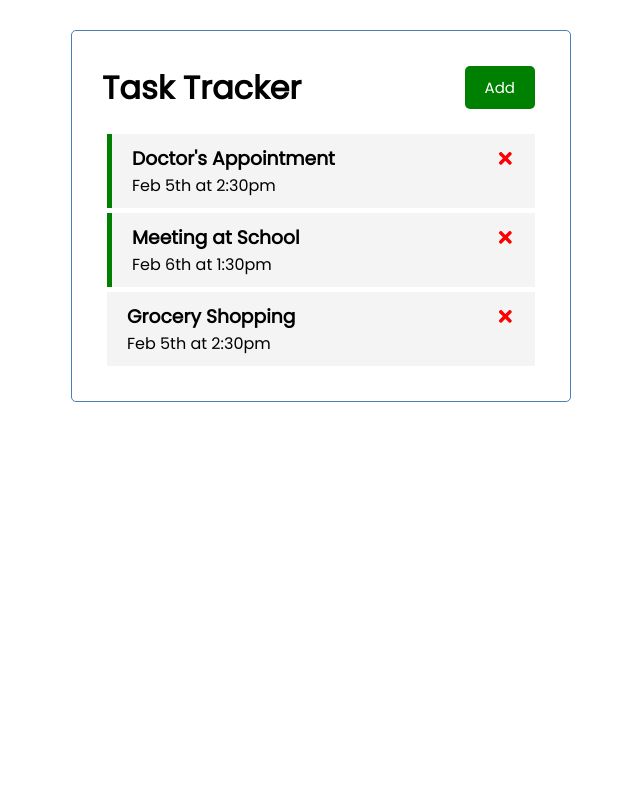
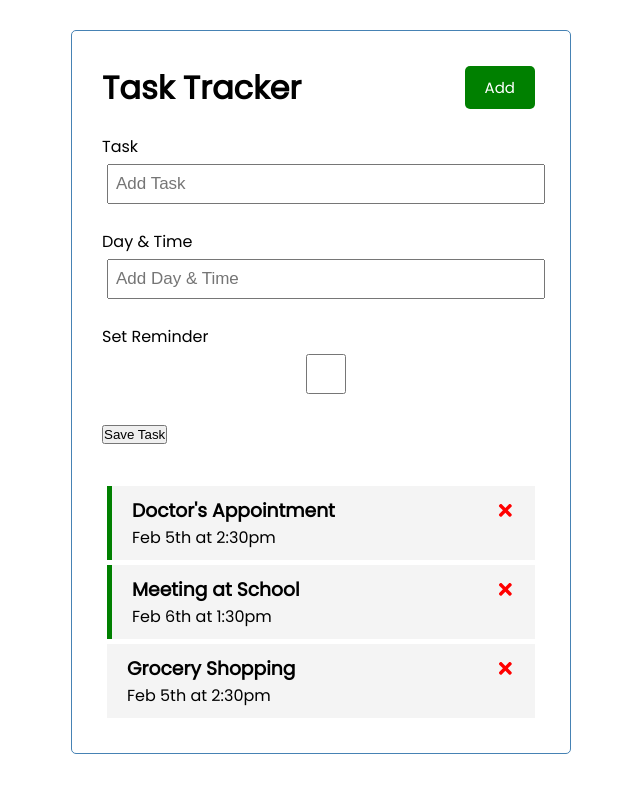
Before and after one commit to NYaCodes/react-task-tracker, a React (Create React App) app: page / in a window 1280 px wide. Shown: the top 792 px of the page, without its empty margins (319-959 px from the left). Built offline with nearby package versions, Linux system fonts and the light colour scheme; the HTML template or start-up script is replaced by a standard one.

Commit message:
Updated App.js & AddTask.js

```diff
--- a/src/App.js
+++ b/src/App.js
@@ -1,6 +1,7 @@
 import { useState } from "react";
 import Header from "./componets/Header";
 import Tasks from "./componets/Tasks";
+import AddTask from "./componets/AddTask"
 
 function App() {
  const [tasks, setTasks] = useState(
@@ -40,6 +41,7 @@ const toggleReminder = (id) => {
   return (
     <div className="container">
       <Header />
+      <AddTask />
 <Tasks  tasks={tasks} onDelete={deleteTask} onToggle={toggleReminder}/>
     </div>
   );
--- a/src/componets/AddTask.js
+++ b/src/componets/AddTask.js
@@ -6,13 +6,16 @@ const AddTask = () => {
     <input type="text" placeholder="Add Task" />
 </div>
 <div className="form-control" >
-    <label>Task</label>
-    <input type="text" placeholder="Add Task" />
+    <label>Day & Time</label>
+    <input type="text" placeholder="Add Day & Time" />
 </div>
 <div className="form-control" >
-    <label>Task</label>
-    <input type="text" placeholder="Add Task" />
+    <label> Set Reminder</label>
+    <input type="checkbox"  />
 </div>
+<input type="submit" value="Save Task" />
         </form>
     )
 }
+
+export default AddTask
```
